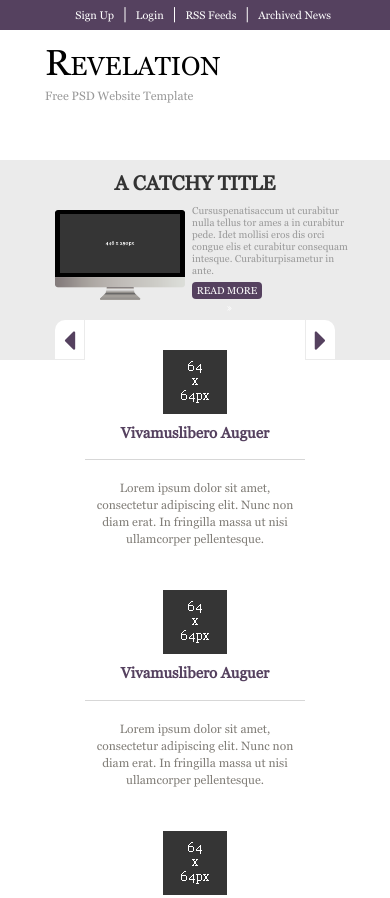
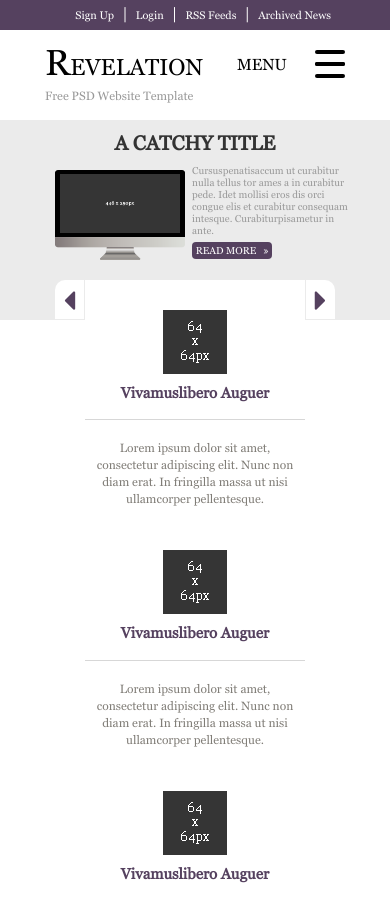
Before and after one commit to SKingTop/FrontendWeek_2, a plain HTML site: page src/index.html in a window 390 px wide. Shown: the top 898 px of the page. Drawn offline with nearby package versions, Linux system fonts and the light colour scheme.

Commit message:
fixing problems v 4.0 14.02.2019 21:42

```diff
--- a/src/index.html
+++ b/src/index.html
@@ -36,22 +36,26 @@
 				<a href="#" class="menu__item">gallery</a>
 				<a href="#" class="menu__item">dropdown</a>
 			</div>
-<!-- 				<div class="navigation__menu-hamburger">
-					<div class="hamburger-button">Menu
-						<div class="hamburger-icon">
+			<!-- Hamburger -->
+			<div class="hamburger-menu">
+				<div class="menu">
+					<p class="menu_label">Menu</p>
+					<div class="hamburger-menu-btn">
 						<span></span>
 						<span></span>
 						<span></span>
 						<span></span>
 					</div>
 				</div>
-					<a href="#" class="menu__item active">homepage</a>
-					<a href="#" class="menu__item">style demo</a>
-					<a href="#" class="menu__item">full width</a>
-					<a href="#" class="menu__item">portfolio</a>
-					<a href="#" class="menu__item">gallery</a>
-					<a href="#" class="menu__item">dropdown</a>
-				</div> -->
+				<div class="hamburger-links">
+					<a href="#" class="hamburger-menu-item">homepage</a>
+					<a href="#" class="hamburger-menu-item">style demo</a>
+					<a href="#" class="hamburger-menu-item">full width</a>
+					<a href="#" class="hamburger-menu-item">portfolio</a>
+					<a href="#" class="hamburger-menu-item">gallery</a>
+					<a href="#" class="hamburger-menu-item">dropdown</a>
+				</div>
+			</div>
 		</div>
 	</header>
 	<!-- Slider -->
--- a/src/js/script.js
+++ b/src/js/script.js
@@ -27,4 +27,10 @@ $(document).ready(function(){
       prevSlide.fadeIn(1000);
       prevSlide.addClass('current');
     });
+
+    $('.menu').on('click', function(){
+      $('.hamburger-menu-btn').toggleClass('active');
+      $('.hamburger-menu').toggleClass('active');
+      $('header').toggleClass('menu-open');
+    });
 });
--- a/src/sass/main.sass
+++ b/src/sass/main.sass
@@ -32,6 +32,7 @@ $greyText: #999999
 	margin: 0 auto
 	padding: 0
 	padding-right: 20px
+	position: relative
 	text-align: right
 	box-sizing: border-box
 	span
@@ -47,6 +48,73 @@ $greyText: #999999
 		margin: 0
 		&:hover
 			text-decoration: underline
+//hamburger
+.hamburger-menu
+	display: none
+	width: 170px
+	height: 30px
+	overflow: hidden
+	transition: 0.25s ease-in-out
+	text-transform: uppercase
+	z-index: 1000
+	&.active
+		height: 210px
+		width: 170px
+	&-item
+		display: flex
+		justify-content: center
+		width: 100%
+		height: 30px
+		text-decoration: none
+		color: $classicBlack
+		&:active
+			color: $lightPink
+.menu
+	width: 100%
+	display: flex
+	justify-content: space-between
+	color: $classicBlack
+	&_label
+		text-align: center
+		cursor: pointer
+		margin: 0
+		padding: 0
+		margin-left: 62px
+		margin-top: 6px
+.hamburger-menu-btn
+	width: 30px
+	height: 30px
+	position: relative
+	cursor: pointer
+	span
+		transition: 0.25s ease-in-out
+		display: block
+		position: absolute
+		height: 4px
+		width: 100%
+		background: $classicBlack
+		border-radius: 5px
+		left: 0
+		transform: rotate(0deg)
+		&:nth-child(1)
+			top: 0px
+		&:nth-child(2), &:nth-child(3)
+			top: 12px
+		&:nth-child(4)
+			top: 24px
+	&.active
+		span:nth-child(1)
+			top: 15px
+			width: 0%
+			left: 50%
+		span:nth-child(2)
+			transform: rotate(45deg)
+		span:nth-child(3)
+			transform: rotate(-45deg)
+		span:nth-child(4)
+			top: 15px
+			width: 0%
+			left: 50%
 //header styles
 .header
 	width: 100%
@@ -406,6 +474,16 @@ $greyText: #999999
 		margin-left: 7px
 //Media styles (768px - 999px) //Media styles//Media styles//Media styles//Media styles//Media styles//Media styles/
 @media (max-width: 999px)
+	.header
+		height: 130px
+		transition: 0.25s ease-in-out
+		&.menu-open
+			height: 280px
+	.hamburger-menu
+		display: block
+		position: absolute
+		top: 20px
+		right: 10px
 	.topbar
 		width: 768px
 	.header__navigation
@@ -436,6 +514,8 @@ $greyText: #999999
 				margin-top: 10px
 				font-size: 15px
 				line-height: 20px
+			a
+				font-size: 15px
 	.services
 		width: 668px
 		height: auto
@@ -477,6 +557,12 @@ $greyText: #999999
 		width: 728px
 //Media styles width (600px - 767px)
 @media (max-width: 767px)
+	.header
+		height: 90px
+		&.menu-open
+			height: 240px
+	.hamburger-menu
+		top: 30px
 	.topbar
 		width: 600px
 	.header
@@ -518,6 +604,7 @@ $greyText: #999999
 				width: 110px
 				line-height: 25px
 				height: 25px
+				font-size: 12px
 	.services
 		width: 500px
 		height: auto
@@ -539,6 +626,12 @@ $greyText: #999999
 		width: 540px
 //Media styles width (480px - 599px)
 @media (max-width: 599px)
+	.header
+		height: 90px
+		&.menu-open
+			height: 240px
+	.hamburger-menu
+		top: 30px
 	.topbar
 		width: 480px
 	.header
@@ -638,6 +731,13 @@ $greyText: #999999
 				margin-left: 8px
 //Media styles width (320px - 479px)
 @media (max-width: 479px)
+	.header
+		height: 90px
+		&.menu-open
+			height: 240px
+	.hamburger-menu
+		top: 20px
+		right: 0px
 	.topbar
 		width: 320px
 	.header__navigation
@@ -647,9 +747,9 @@ $greyText: #999999
 		top: 10px
 		left: 0px
 		h1
-			font-size: 26px
+			font-size: 23px
 			span
-				font-size: 16px
+				font-size: 13px
 	.slider__background
 		height: 200px
 	.slider
@@ -683,7 +783,7 @@ $greyText: #999999
 				font-size: 10px
 				line-height: 12px
 			a
-				width: 70px
+				width: 80px
 				line-height: 17px
 				height: 17px
 				font-size: 10px
@@ -705,6 +805,7 @@ $greyText: #999999
 	.footer__container
 		width: 320px
 		justify-content: center
+		padding-top: 20px
 		padding-bottom: 20px
 	.footer__copyright
 		width: 320px
```
Also changed, not shown: src/css/main.css. Lines whose indentation alone changed are shown as unchanged.
